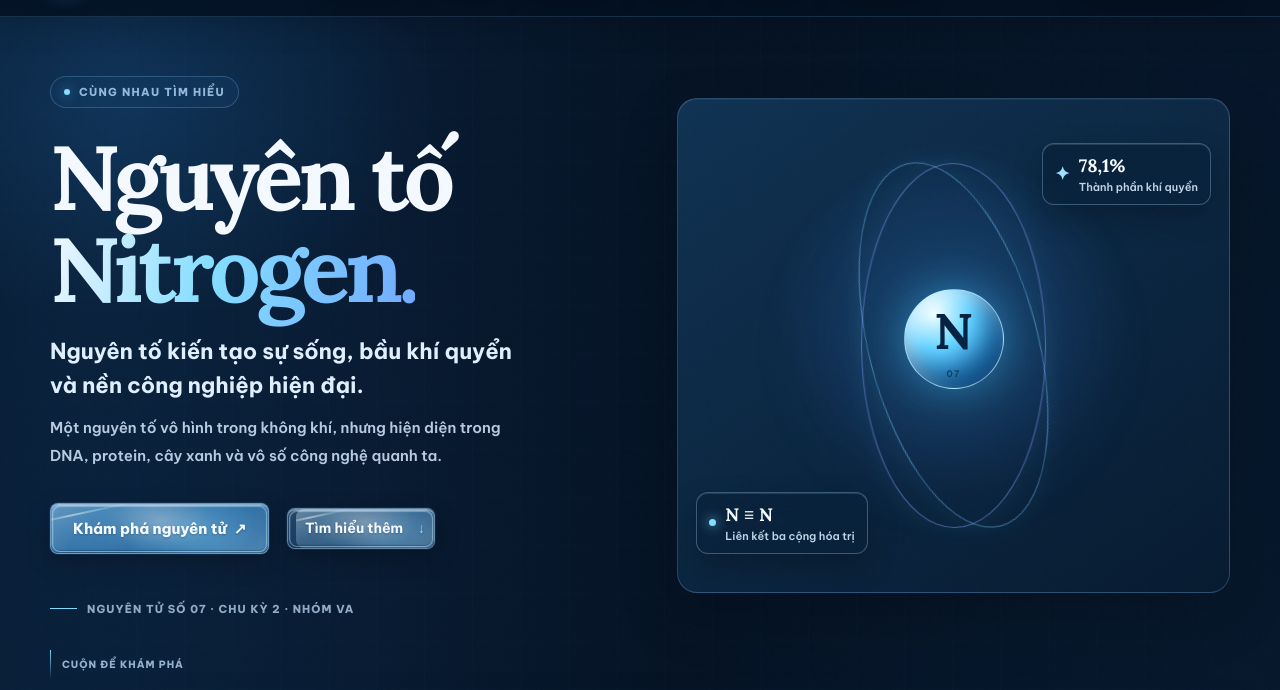
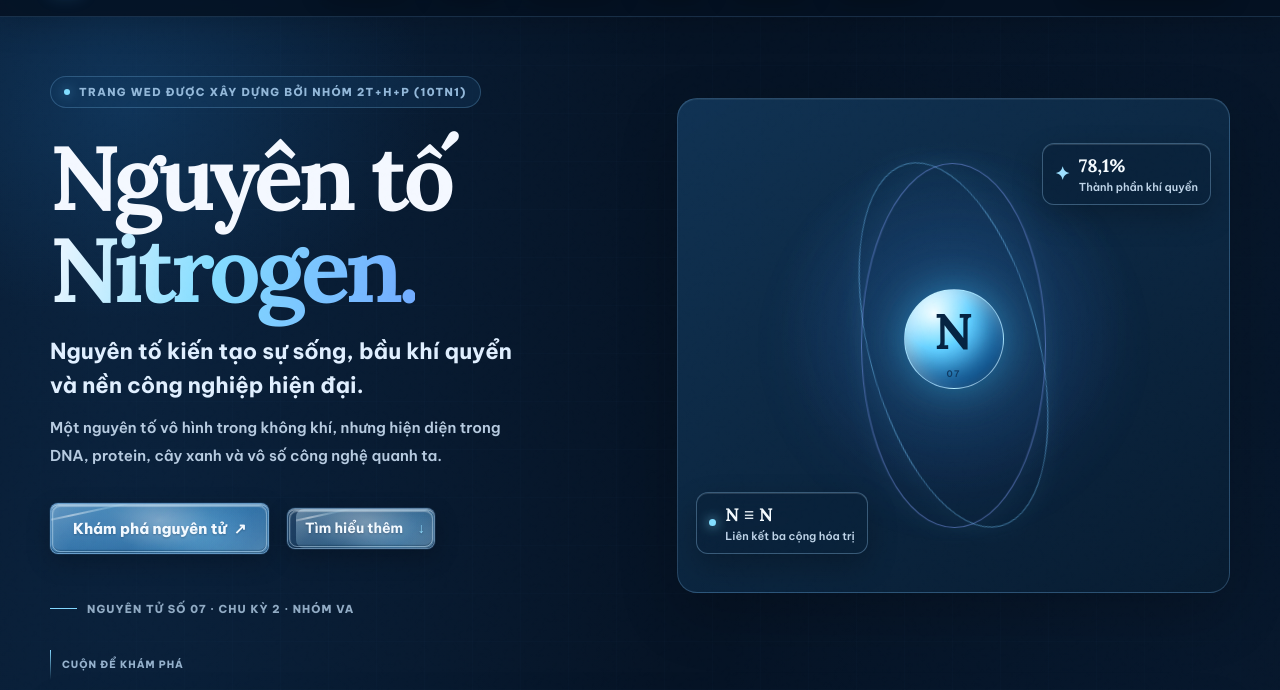
Before and after one commit to nonameui1/nitrogen, a plain HTML site: page index.html in a window 1280 px wide. Shown: the part 63-753 px from the top of the page. Drawn offline with Linux system fonts and the light colour scheme; animation ran at ten frames a second.

Commit message:
Update index.html

```diff
--- a/index.html
+++ b/index.html
@@ -37,7 +37,7 @@
       <section class="hero section-shell" id="tong-quan">
         <div class="hero-grid-bg" aria-hidden="true"></div>
         <div class="hero-copy">
-          <div class="eyebrow"><span class="eyebrow-dot"></span>CÙNG NHAU TÌM HIỂU</div>
+          <div class="eyebrow"><span class="eyebrow-dot"></span>TRANG WED ĐƯỢC XÂY DỰNG BỞI NHÓM 2T+H+P (10TN1)</div>
           <h1>Nguyên tố<br /><span class="gradient-text">Nitrogen.</span></h1>
           <p class="hero-lead">Nguyên tố kiến tạo sự sống, bầu khí quyển và nền công nghiệp hiện đại.</p>
           <p class="hero-description">Một nguyên tố vô hình trong không khí, nhưng hiện diện trong DNA, protein, cây xanh và vô số công nghệ quanh ta.</p>
```
